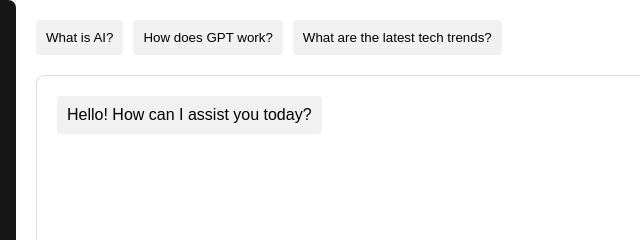
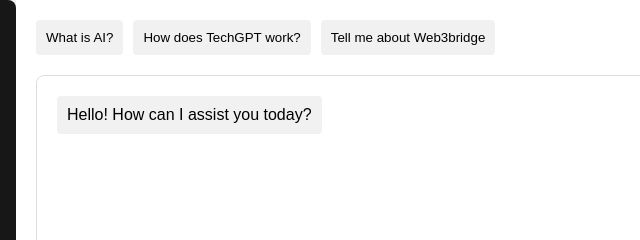
Before and after one commit to oduyemi/TechGPT, a plain HTML site: page chat.html in a window 1280 px wide. Shown: the top 240 px of the page, 284-924 px from the left. Drawn offline with Linux system fonts and the light colour scheme.

Commit message:
Suggested questions updated

```diff
--- a/chat.html
+++ b/chat.html
@@ -169,8 +169,8 @@
     <div class="chat-container">
         <div class="suggested-questions">
             <button class="suggested-question">What is AI?</button>
-            <button class="suggested-question">How does GPT work?</button>
-            <button class="suggested-question">What are the latest tech trends?</button>
+            <button class="suggested-question">How does TechGPT work?</button>
+            <button class="suggested-question">Tell me about Web3bridge</button>
         </div>
         <div class="chat-area" id="chatArea">
             <div class="chat-message bot">
```
